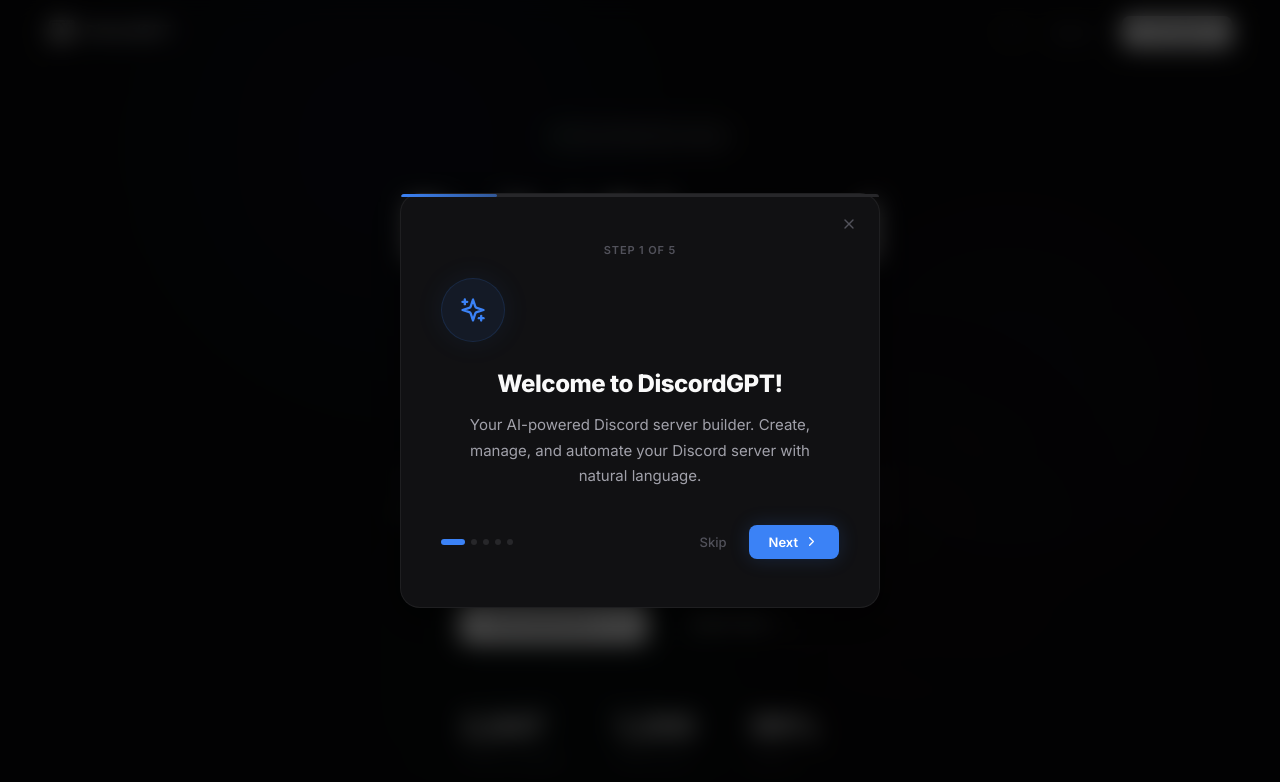
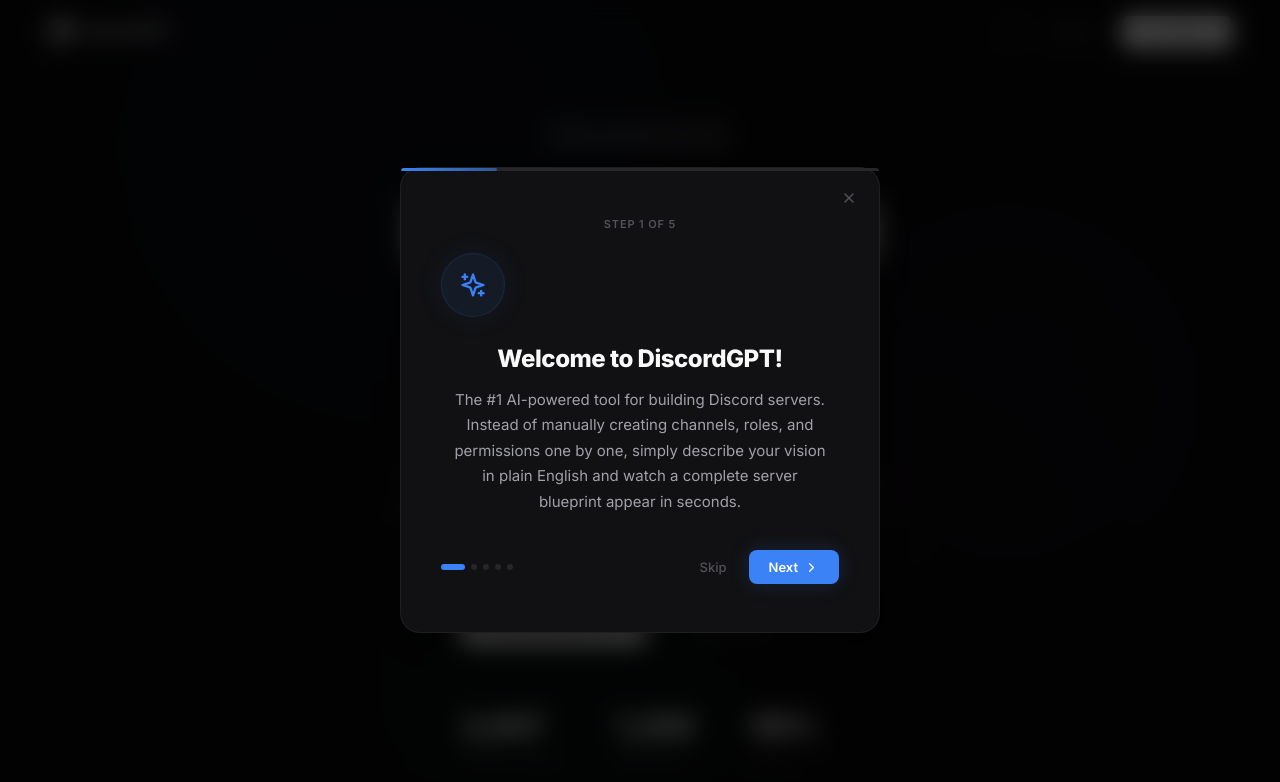
Before and after one commit to Subhanplays/discordgpt-backend, a React (Vite) app in the folder client/: page / in a window 1280 px wide. Shown: the top 782 px of the page. Built offline with nearby package versions, Linux system fonts and the light colour scheme; no server answers; sample sign-in values are in the browser's storage.

Commit message:
chore: improve tutorial step descriptions with detailed prompts

```diff
--- a/client/src/components/Onboarding.jsx
+++ b/client/src/components/Onboarding.jsx
@@ -5,31 +5,31 @@
   {
     icon: <Sparkles size={28} />,
     title: 'Welcome to DiscordGPT!',
-    description: 'Your AI-powered Discord server builder. Create, manage, and automate your Discord server with natural language.',
+    description: 'The #1 AI-powered tool for building Discord servers. Instead of manually creating channels, roles, and permissions one by one, simply describe your vision in plain English and watch a complete server blueprint appear in seconds.',
     color: '#3b82f6',
   },
   {
     icon: <Server size={28} />,
-    title: 'Select a server',
-    description: 'Pick which Discord server you want to manage from the server selector. You can switch between servers anytime.',
+    title: 'Select a server to manage',
+    description: 'Choose which Discord server you want to work on from the server selector. Once selected, DiscordGPT will have full access to create channels, set up roles, configure permissions, and deploy everything directly to that server.',
     color: '#06b6d4',
   },
   {
     icon: <MessageSquare size={28} />,
-    title: 'Describe what you want',
-    description: 'Just type naturally — "Create a gaming server with voice channels and a bot" — and AI generates a complete blueprint.',
+    title: 'Describe your dream server',
+    description: 'Type naturally and be as specific as you want. For example: "Create a gaming community server with 5 text channels, 3 voice channels, a welcome channel with rules, mod-only channels, auto-mod setup, and custom roles for members and admins." The AI understands it all.',
     color: '#22c55e',
   },
   {
     icon: <Rocket size={28} />,
-    title: 'Deploy in one click',
-    description: 'Review the generated blueprint, approve it, and your server is live on Discord with everything configured.',
+    title: 'Review and deploy instantly',
+    description: 'The AI generates a full blueprint showing every channel, role, and permission it plans to create. You can review and adjust anything before deploying. Once approved, your server goes live on Discord in under 60 seconds — fully configured and ready to use.',
     color: '#f59e0b',
   },
   {
     icon: <CheckCircle size={28} />,
     title: "You're all set!",
-    description: "Everything's ready. Start chatting and let AI build your perfect Discord server. You can always come back to this tutorial from Settings.",
+    description: "Your AI server builder is ready to go. Start describing servers and watch them come to life. You can also save blueprints as templates, regenerate responses, and use the create button for instant server generation. Replay this tutorial anytime from Settings.",
     color: '#22c55e',
   },
 ]
```
